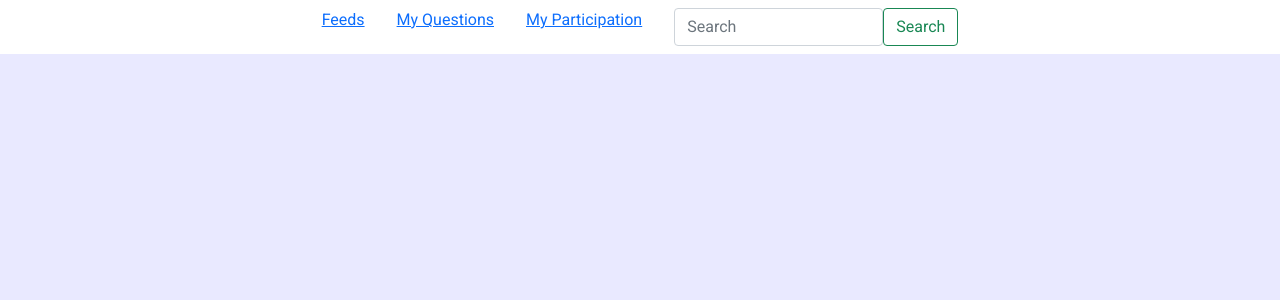
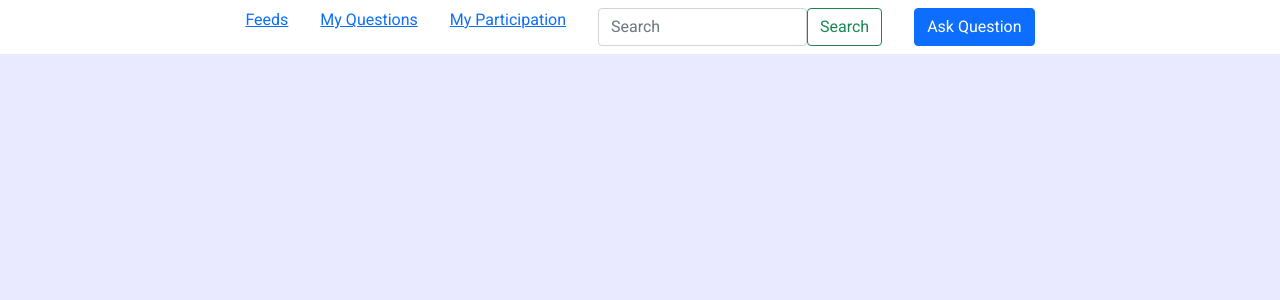
Before and after one commit to abhay676/forum-api, a React (Create React App) app in the folder frontend/: page / in a window 1280 px wide. Shown: the top 300 px of the page. Built offline with nearby package versions, Linux system fonts and the light colour scheme.

Commit message:
feat: add question route

```diff
--- a/frontend/src/components/NavBar/NavBar.js
+++ b/frontend/src/components/NavBar/NavBar.js
@@ -39,6 +39,13 @@ const NavBar = () => {
             </Form>
           </Nav.Link>
         </Nav.Item>
+        <Nav.Item>
+          <Nav.Link>
+            <Link to="/qc" className="btn btn-primary">
+              Ask Question
+            </Link>
+          </Nav.Link>
+        </Nav.Item>
       </Nav>
     </div>
   );
--- a/frontend/src/router/routes.js
+++ b/frontend/src/router/routes.js
@@ -1,7 +1,8 @@
 import { Switch, BrowserRouter as Router, Route } from 'react-router-dom';
 import NavBar from '../components/NavBar/NavBar';
-import Feed from '../screens/Feed';
+import Feed from '../screens/Feed/Feed';
 import Thread from '../screens/Thread/Thread';
+import AskQuestion from '../screens/AskQuestion/AskQuestion';
 const MainRouter = () => {
   return (
     <Router>
@@ -9,6 +10,7 @@ const MainRouter = () => {
       <Switch>
         <Route path="/f" exact component={Feed} />
         <Route path="/t" exact component={Thread} />
+        <Route path="/qc" exact component={AskQuestion} />
       </Switch>
     </Router>
   );
```
